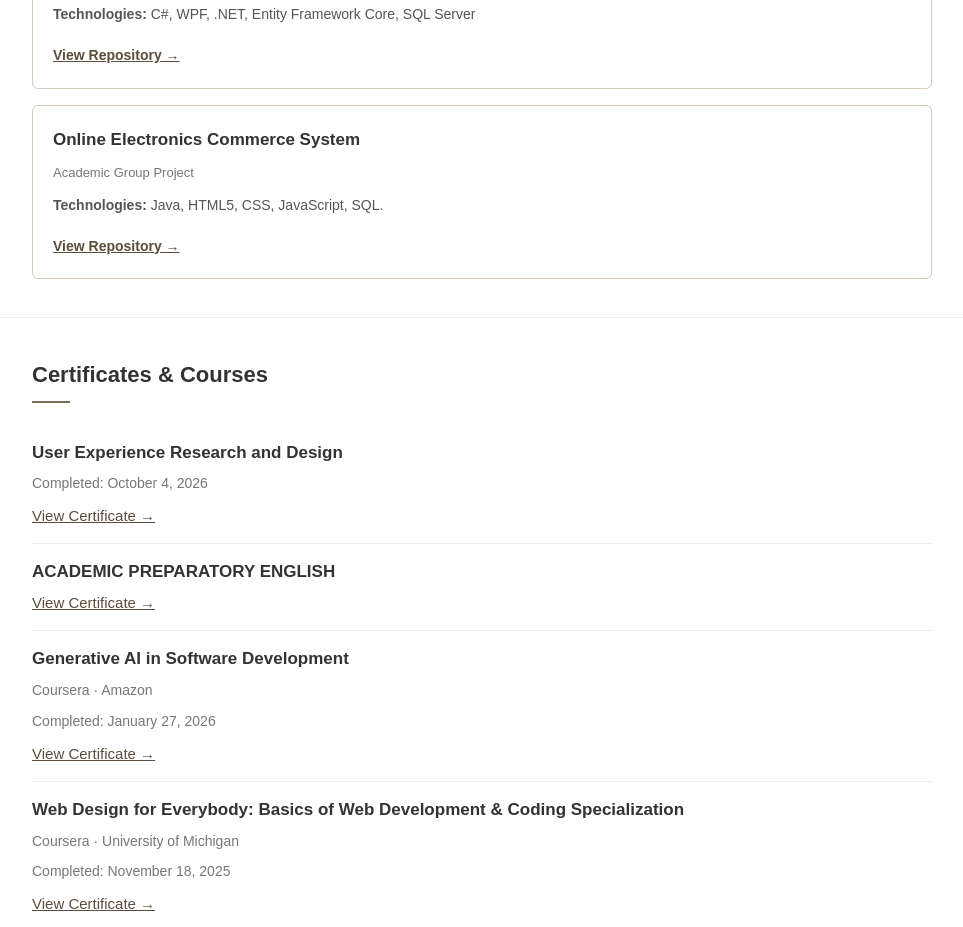
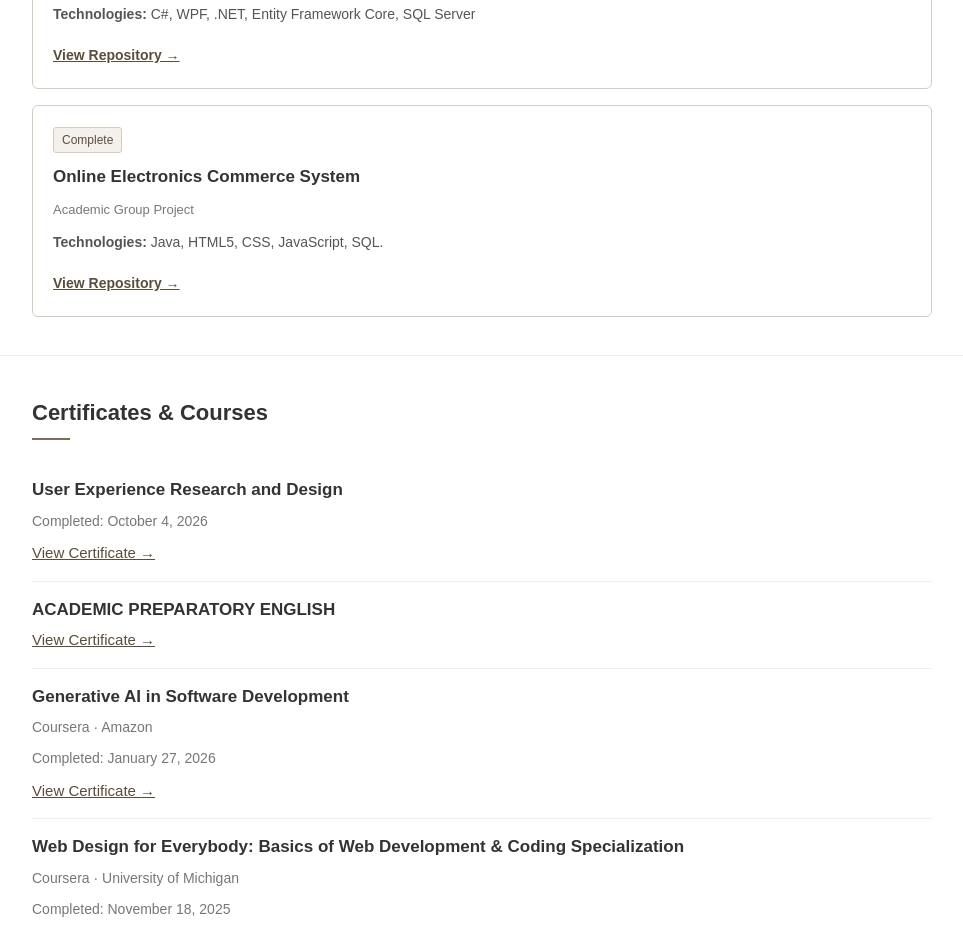
Before and after one commit to PAn1910/portfolio, a plain HTML site: page index.html in a window 1280 px wide. Shown: the part 1540-2467 px from the top of the page, without its empty margins (158-1121 px from the left). Drawn offline with Linux system fonts and the light colour scheme.

Commit message:
Update index.html

```diff
--- a/index.html
+++ b/index.html
@@ -505,6 +505,7 @@
 
                 <!-- OECS -->
                 <article class="project">
+                    <span class="status">Complete</span>
                     <h3>Online Electronics Commerce System</h3>
 
                     <p class="project-meta">
```
